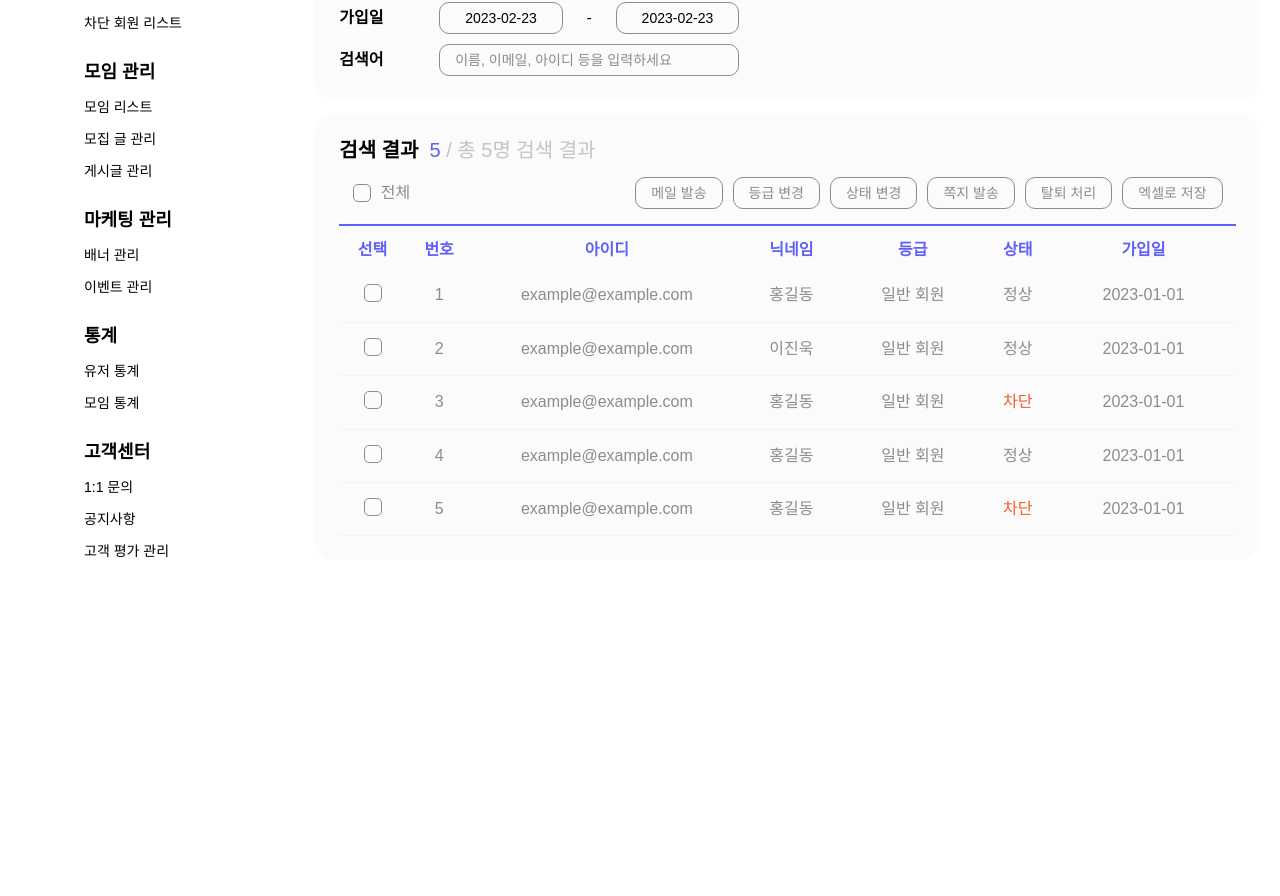
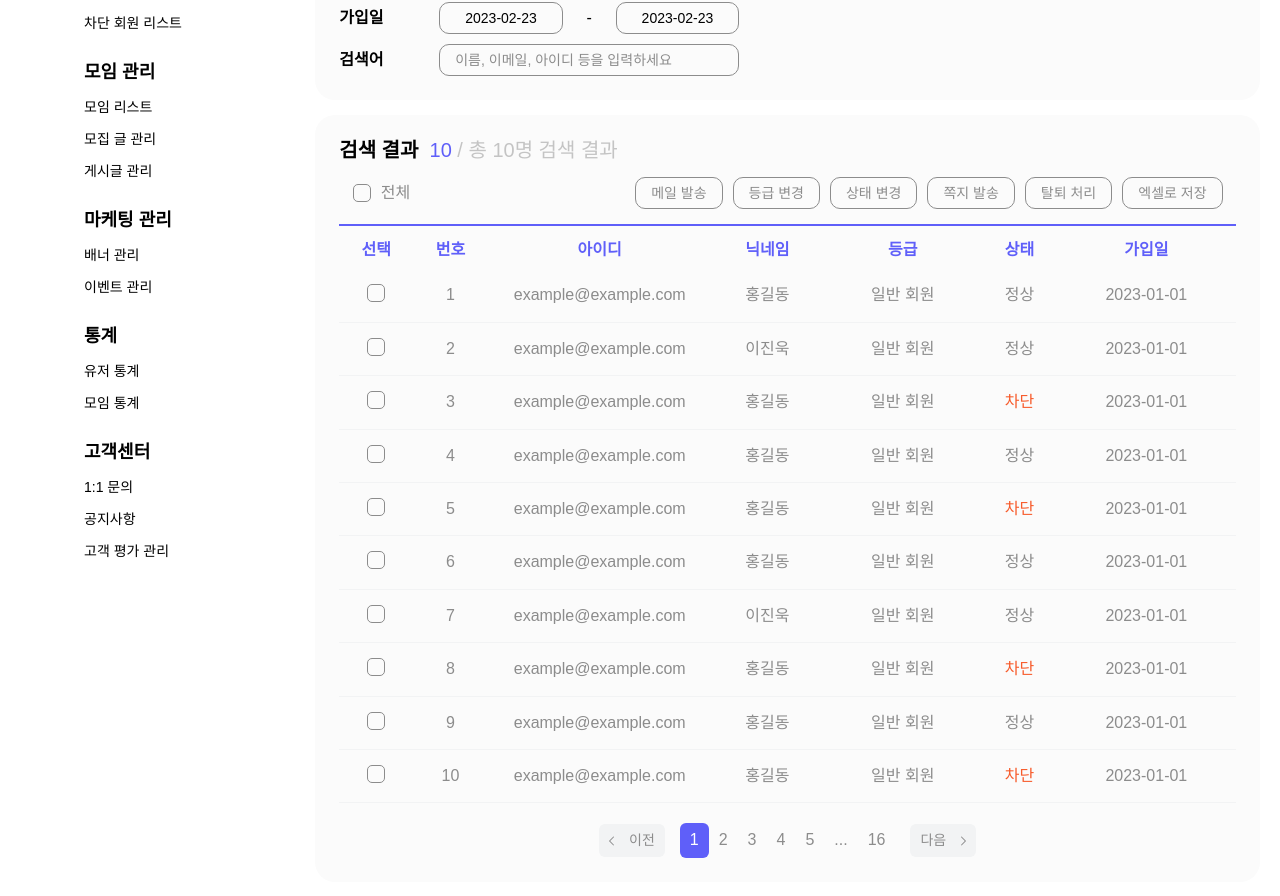
Before and after one commit to PLUB2022/PLUB-Web-Admin, a React (Vite) app: page /manage/user/list in a window 1280 px wide. Shown: the part 292-1188 px from the top of the page. Before the commit the page ends 874 px from the top, so only its background shows below. Built offline with nearby package versions, Linux system fonts and the light colour scheme; no server answers; a web font is replaced by a local one.

Commit message:
feat: 회원리스트 페이지네이션 생성

```diff
--- a/src/components/User/UserList/Search.tsx
+++ b/src/components/User/UserList/Search.tsx
@@ -19,7 +19,7 @@ const Search = () => {
   const [startDate, StartCalendar] = useCalendar(new Date());
   const [endDate, EndCalendar] = useCalendar(new Date());
   const [searchValue, setSearchValue] = useState<string>('');
-  const [userType, setUserType] = useState<string>();
+  const [userType, setUserType] = useState<string>('');
 
   const buttonId = (id: string) => {
     if (userType === id) return 'active';
@@ -46,7 +46,8 @@ const Search = () => {
         '&start=' +
         startDate +
         '&end=' +
-        endDate
+        endDate +
+        '&page=1'
     );
   };
 
--- a/src/components/User/UserList/Table.tsx
+++ b/src/components/User/UserList/Table.tsx
@@ -2,17 +2,23 @@ import styled from '@emotion/styled';
 
 import { COLORS } from '../../../constants/colors';
 import { SearchBox, SearchTitle, SmallButton } from '../../../styles/Common';
+import Pagination from '../../shared/Pagination';
 
 interface ExData {
+  totalCount: number;
+  data: {
     id: number;
     email: string;
     nickname: string;
     type: 'normal' | 'ban' | 'promotion';
     status: 'active' | 'ban';
     createdAt: string;
+  }[];
 }
 
-const exData: ExData[] = [
+const exData: ExData = {
+  totalCount: 158,
+  data: [
     {
       id: 1,
       email: 'example@example.com',
@@ -53,14 +59,55 @@ const exData: ExData[] = [
       status: 'ban',
       createdAt: '2023-01-01',
     },
-];
+    {
+      id: 6,
+      email: 'example@example.com',
+      nickname: '홍길동',
+      type: 'normal',
+      status: 'active',
+      createdAt: '2023-01-01',
+    },
+    {
+      id: 7,
+      email: 'example@example.com',
+      nickname: '이진욱',
+      type: 'normal',
+      status: 'active',
+      createdAt: '2023-01-01',
+    },
+    {
+      id: 8,
+      email: 'example@example.com',
+      nickname: '홍길동',
+      type: 'normal',
+      status: 'ban',
+      createdAt: '2023-01-01',
+    },
+    {
+      id: 9,
+      email: 'example@example.com',
+      nickname: '홍길동',
+      type: 'normal',
+      status: 'active',
+      createdAt: '2023-01-01',
+    },
+    {
+      id: 10,
+      email: 'example@example.com',
+      nickname: '홍길동',
+      type: 'normal',
+      status: 'ban',
+      createdAt: '2023-01-01',
+    },
+  ],
+};
 
 const Table = () => {
-  const status = {
+  const userStatus = {
     active: '정상',
     ban: '차단',
   };
-  const type = {
+  const userType = {
     normal: '일반 회원',
     ban: '차단 회원',
     promotion: '광고업체',
@@ -69,8 +116,8 @@ const Table = () => {
   return (
     <SearchBox>
       <SearchTitle>
-        검색 결과&nbsp; <span style={{ color: COLORS.MAIN }}>5</span>
-        <span style={{ color: '#c4c4c4' }}> / 총 5명 검색 결과</span>
+        검색 결과&nbsp; <span style={{ color: COLORS.MAIN }}>10</span>
+        <span style={{ color: '#c4c4c4' }}> / 총 10명 검색 결과</span>
       </SearchTitle>
       <Controller>
         <CustomRadio>
@@ -99,21 +146,24 @@ const Table = () => {
           </tr>
         </thead>
         <tbody>
-          {exData.map((data) => (
-            <tr key={data.id}>
+          {exData.data.map(
+            ({ id, email, nickname, type, status, createdAt }) => (
+              <tr key={id}>
                 <td>
-                <Radio type='checkbox' name='check' id='item' value={data.id} />
+                  <Radio type='checkbox' name='check' id='item' value={id} />
                 </td>
-              <td>{data.id}</td>
-              <td id='email'>{data.email}</td>
-              <td>{data.nickname}</td>
-              <td>{type[data.type]}</td>
-              <td id={data.status}>{status[data.status]}</td>
-              <td>{data.createdAt}</td>
+                <td>{id}</td>
+                <td id='email'>{email}</td>
+                <td>{nickname}</td>
+                <td>{userType[type]}</td>
+                <td id={status}>{userStatus[status]}</td>
+                <td id='date'>{createdAt}</td>
               </tr>
-          ))}
+            )
+          )}
         </tbody>
       </CustomTable>
+      <Pagination count={exData.totalCount} />
     </SearchBox>
   );
 };
@@ -200,7 +250,10 @@ const CustomTable = styled.table`
       color: ${COLORS.ERROR};
     }
     &#email {
-      width: 30%;
+      width: 25%;
+    }
+    &#date {
+      width: 20%;
     }
   }
 `;
--- /dev/null
+++ b/src/components/shared/Pagination.tsx
@@ -0,0 +1,114 @@
+import styled from '@emotion/styled';
+import { useSearchParams } from 'react-router-dom';
+
+import { COLORS } from '../../constants/colors';
+
+interface PaginationProps {
+  count: number;
+}
+
+const Pagination = ({ count }: PaginationProps) => {
+  const [searchParams, setSearchParams] = useSearchParams();
+  const totalPages = Math.ceil(count / 10);
+  const page = Number(searchParams.get('page')) || 1;
+  const pages = Array.from({ length: totalPages }, (_, i) => i + 1);
+
+  const activePageId = (item: number) => {
+    if (item === page) return 'active';
+    return '';
+  };
+
+  const slicePages = (page: number) => {
+    if (page < 4) return pages.slice(0, 5);
+    if (page > totalPages - 3) return pages.slice(totalPages - 5);
+    return pages.slice(page - 3, page + 2);
+  };
+
+  const prevPage = () => {
+    if (page === 1) return;
+    searchParams.set('page', String(page - 1));
+    setSearchParams(searchParams);
+  };
+
+  const nextPage = () => {
+    if (page === totalPages) return;
+    searchParams.set('page', String(page + 1));
+    setSearchParams(searchParams);
+  };
+
+  const lastpage = () => {
+    if (page === totalPages) return;
+    searchParams.set('page', String(totalPages));
+    setSearchParams(searchParams);
+  };
+
+  const isLastPageShown = slicePages(page).includes(totalPages);
+
+  return (
+    <Container>
+      <Arrows onClick={prevPage}>
+        <img src='/prev.svg' /> 이전
+      </Arrows>
+      <div>
+        {slicePages(page).map((page) => (
+          <Page
+            key={page}
+            id={activePageId(page)}
+            onClick={() => {
+              searchParams.set('page', String(page));
+              setSearchParams(searchParams);
+            }}>
+            {page}
+          </Page>
+        ))}
+        {!isLastPageShown && <Page id='dots'>{'...'}</Page>}
+        {!isLastPageShown && <Page onClick={lastpage}>{totalPages}</Page>}
+      </div>
+      <Arrows onClick={nextPage}>
+        다음 <img src='/next.svg' />
+      </Arrows>
+    </Container>
+  );
+};
+
+export default Pagination;
+
+const Container = styled.div`
+  display: flex;
+  align-items: center;
+  gap: 15px;
+  margin: 20px auto 0 auto;
+`;
+
+const Arrows = styled.button`
+  background-color: #f2f3f4;
+  border: none;
+  border-radius: 6px;
+  padding: 8px 10px;
+  color: #8c8c8c;
+  cursor: pointer;
+  display: flex;
+  align-items: center;
+  gap: 15px;
+  font-size: 14px;
+`;
+
+const Page = styled.button`
+  background-color: transparent;
+  border: none;
+  border-radius: 6px;
+  padding: 8px 10px;
+  color: #8c8c8c;
+  cursor: pointer;
+  &:hover {
+    color: ${COLORS.MAIN};
+    &#dots {
+      color: #8c8c8c;
+      cursor: default;
+    }
+  }
+  &#active {
+    background-color: ${COLORS.MAIN};
+    color: white;
+  }
+`;
```
Also changed, not shown: public/next.svg (added), public/prev.svg (added). Lines whose indentation alone changed are shown as unchanged.
